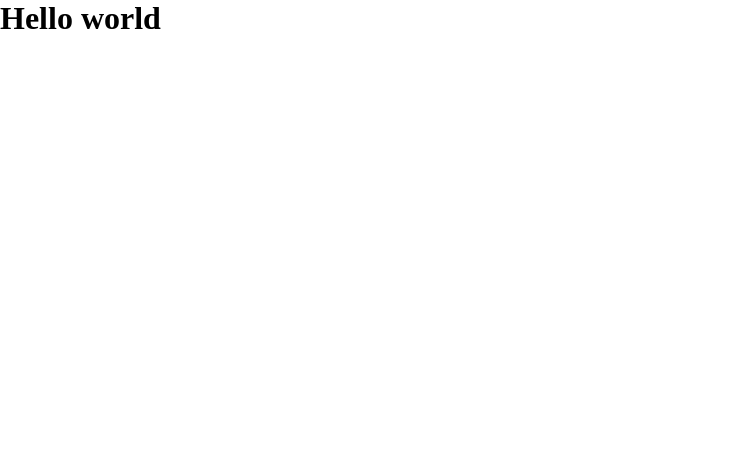
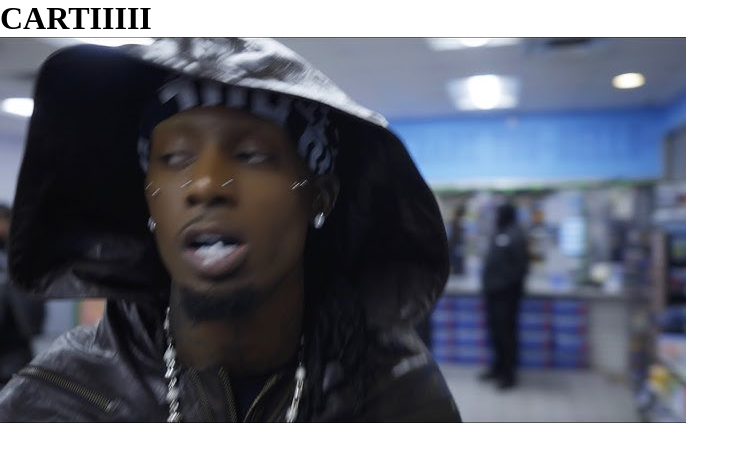
Before and after one commit to apokimonte/Exercice-workflow-1., a website built with Parcel: page src/index.html in a window 1280 px wide. Shown: the whole page, without its empty margins (0-749 px from the left). Built offline with nearby package versions, Linux system fonts and the light colour scheme.

Commit message:
ajout image

```diff
--- a/src/index.html
+++ b/src/index.html
@@ -7,8 +7,8 @@
     <link rel="stylesheet" href="css/main.css" />
   </head>
   <body>
-    <h1>Hello world</h1>
-
+    <h1>CARTIIIII</h1>
+    <img src="img/BREATHHH.jpg" alt="lpb" />
     <script src="js/main.js" type="module"></script>
   </body>
 </html>
```
Also changed, not shown: src/img/BREATHHH.jpg (added).
